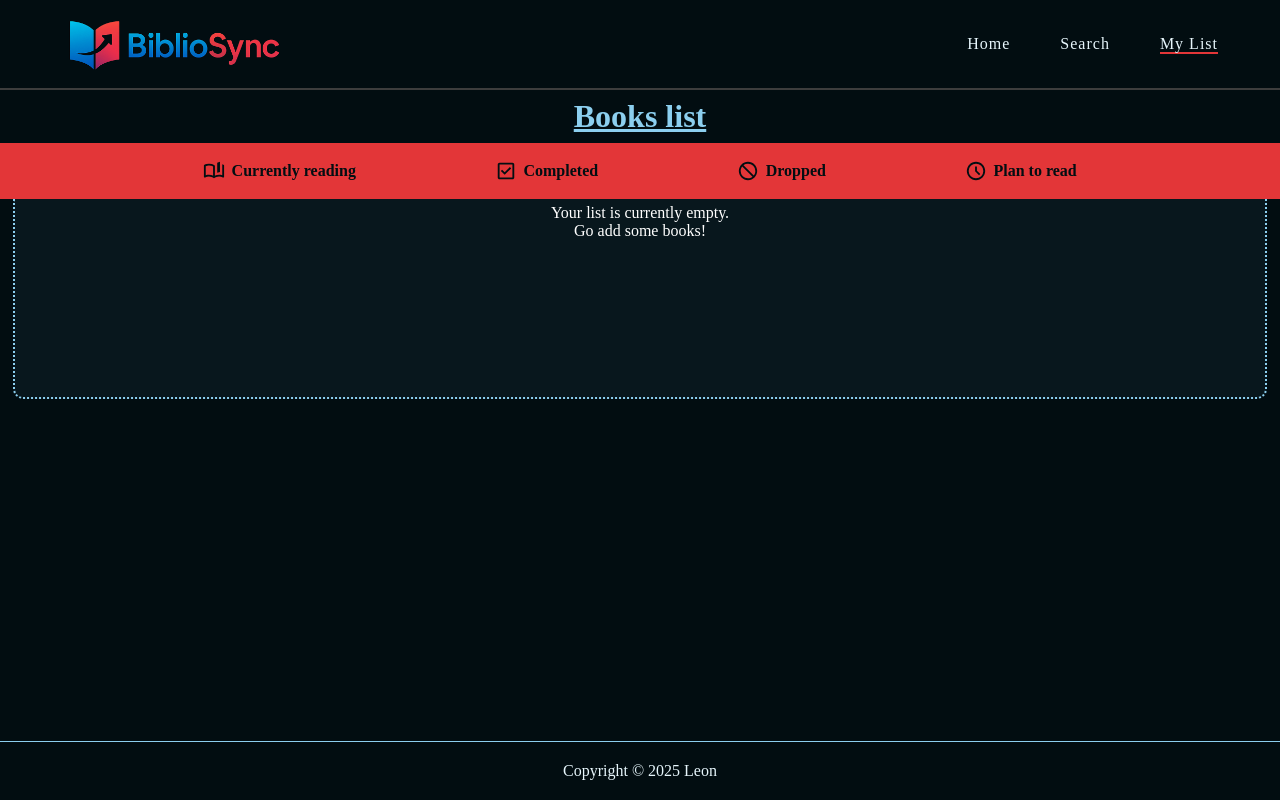
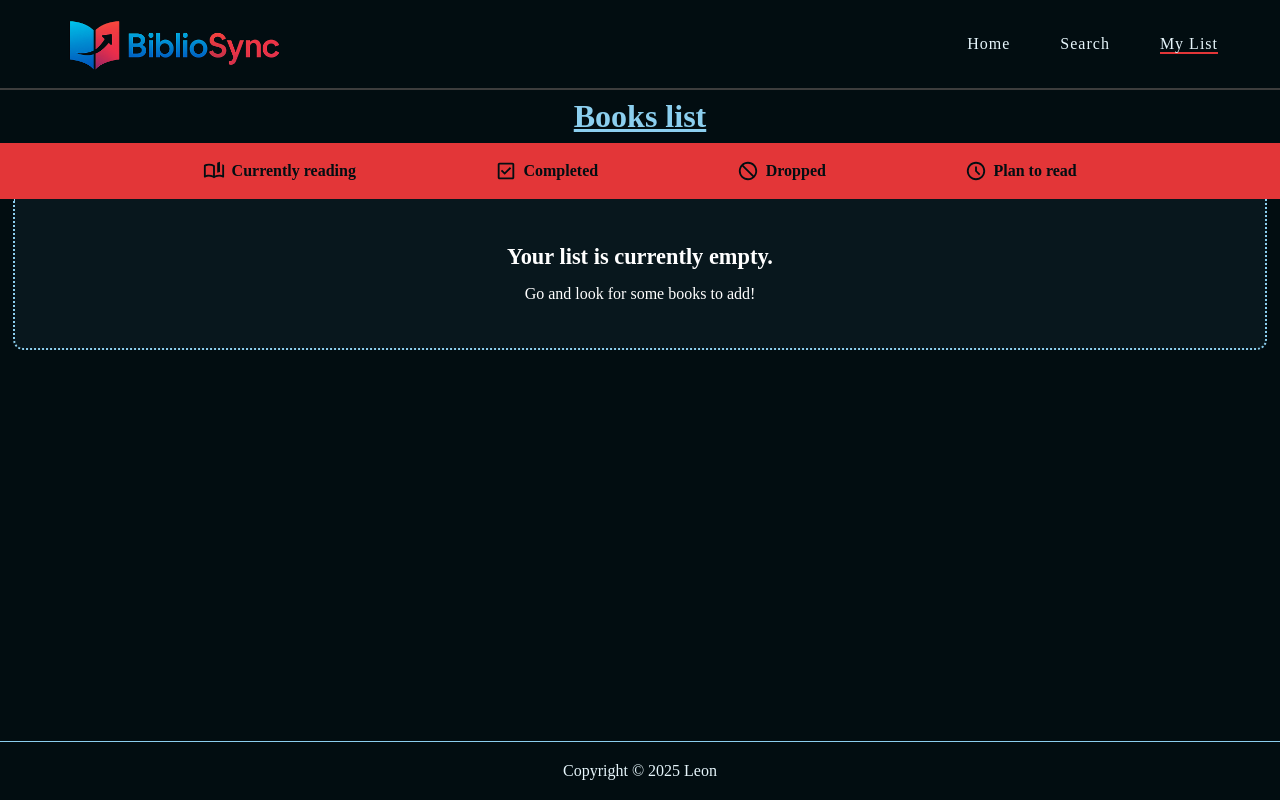
Before and after one commit to LEQN/Book-list-site, an Angular app: page /list in a window 1280 px wide. Built offline with nearby package versions, Linux system fonts and the light colour scheme.

Commit message:
[Added] basic list table component.
Checks if list empty, if not display table container else display empty
list message.

```diff
--- /dev/null
+++ b/src/app/list/list-table/list-table.component.css
@@ -0,0 +1,21 @@
+.table-Container{
+    background-color: aqua;
+    width: 100%;
+    height: 400px;
+}
+
+.Empty-List{
+    text-align: center;
+    padding: 40px;
+    color: white;
+    display: flex;
+    flex-direction: column;
+    gap: 15px;
+    justify-content: center;
+    align-items: center;
+}
+
+.Empty-List #header{
+    font-size: 1.4rem;
+    font-weight: 600;
+}
--- /dev/null
+++ b/src/app/list/list-table/list-table.component.html
@@ -0,0 +1,7 @@
+<div class="table-Container" [hidden]="list.length === 0">
+    <h3>Displaying table of values for the list selected</h3>
+</div>
+<div class="Empty-List" *ngIf="list.length === 0">
+    <p id="header">Your list is currently empty.</p>
+    <p>Go and look for some books to add!</p>
+</div>
--- a/src/app/list/list.component.css
+++ b/src/app/list/list.component.css
@@ -50,9 +50,9 @@ h1{
     border-top: none;
     border-radius: 0 0 10px 10px;
     margin: 0 auto;
+    margin-bottom: 40px;
     padding: 5px;
     width: 98%;
-    height: 200px;
 }
 
 .empty-list{
--- a/src/app/list/list.component.html
+++ b/src/app/list/list.component.html
@@ -14,9 +14,5 @@
     </ul>
 </div>
 <div class="list-container">
-    <div class="empty-list" *ngIf="isListEmpty">
-        <p>Your list is currently empty. <br>
-            Go add some books!</p>
-
-    </div>
+    <bib-list-table [list]="list"></bib-list-table>
 </div>
--- a/src/app/list/list.component.ts
+++ b/src/app/list/list.component.ts
@@ -2,15 +2,15 @@ import { Component } from '@angular/core';
 import { CommonModule } from '@angular/common';
 import { ListItem } from '../userLists';
 import { UserListService } from '../services/user-list.service';
+import { ListTableComponent } from "./list-table/list-table.component";
 
 @Component({
   selector: 'bib-list',
-  imports: [CommonModule],
+  imports: [CommonModule, ListTableComponent],
   templateUrl: './list.component.html',
   styleUrl: './list.component.css'
 })
 export class ListComponent {
-  isListEmpty:boolean = true;
   list:ListItem[] = [];
 
   constructor(
```
Also changed, not shown: src/app/list/list-table/list-table.component.ts (added, +14 -0 lines), 1 other file (tests, documents, lock files or other folders).
